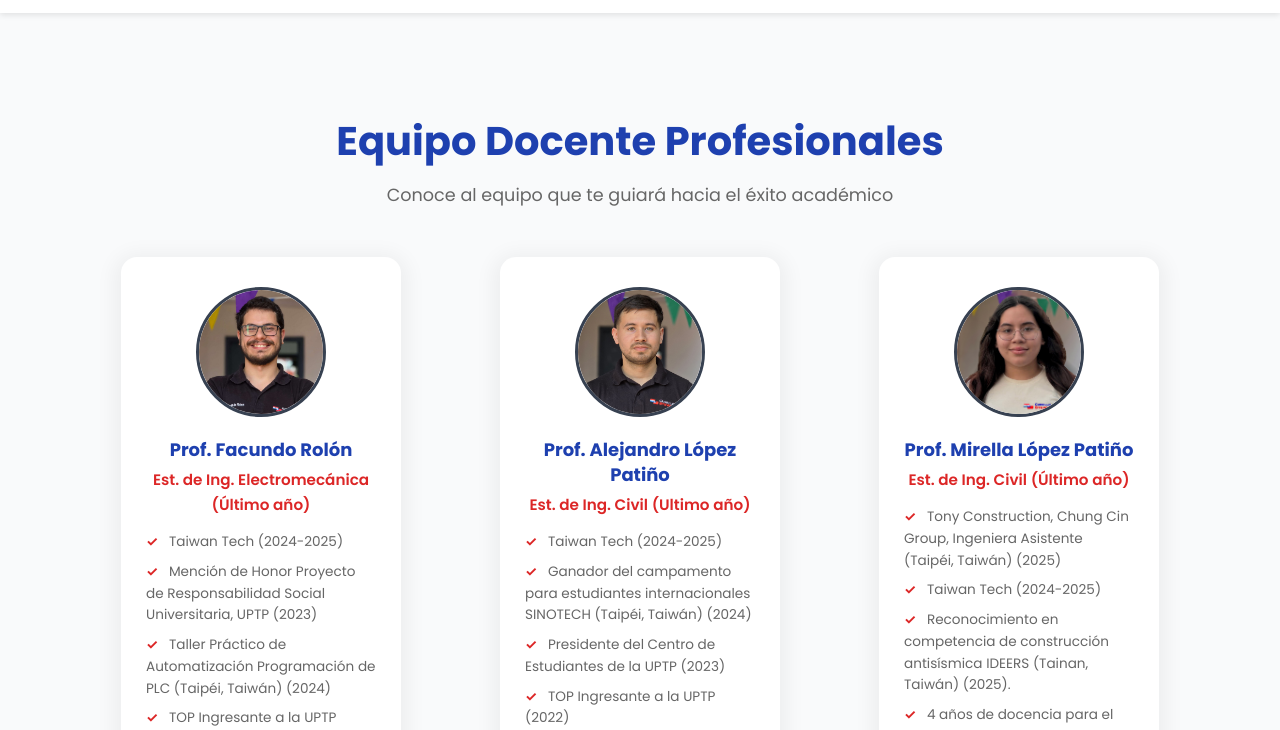
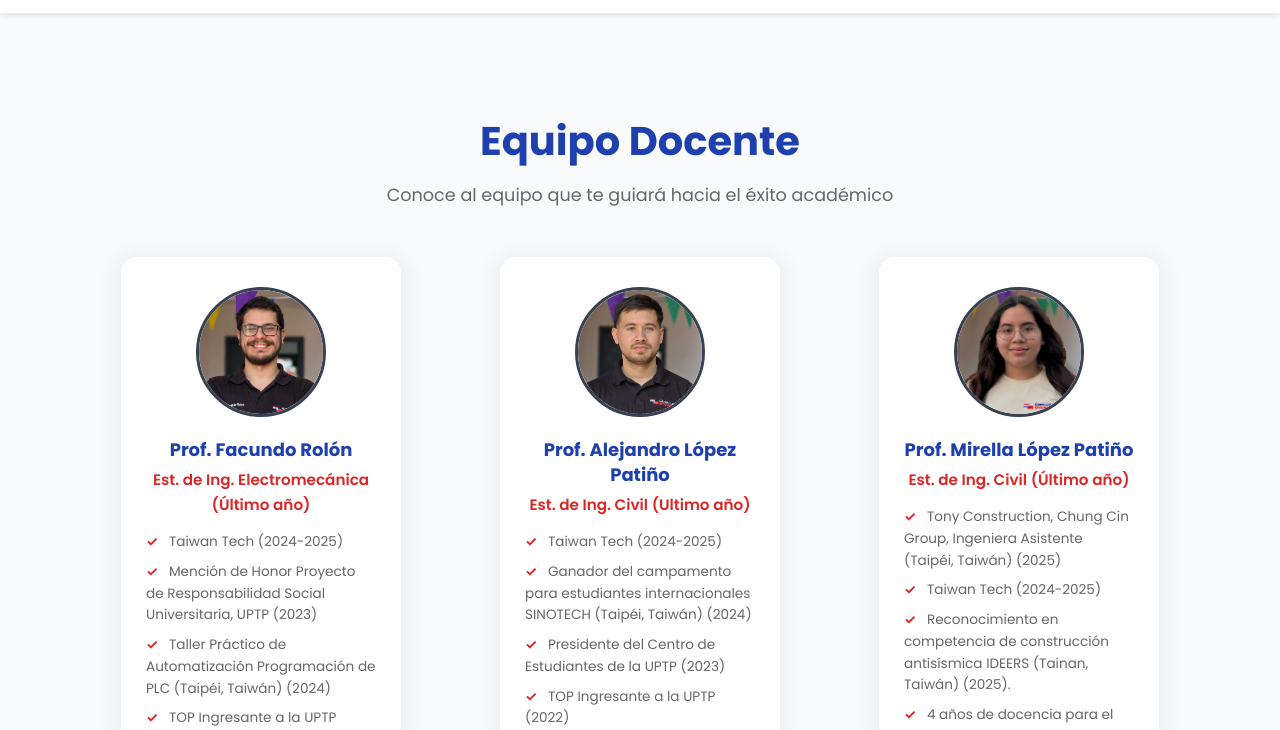
Before and after one commit to MatiasVeraG/Cursillo-Stewart, a plain HTML site: page profesores.html in a window 1280 px wide. Shown: the part 67-797 px from the top of the page. Drawn offline with nearby package versions, Linux system fonts and the light colour scheme; a script that the page names is missing.

Commit message:
Cambio de texto de profesores.html

```diff
--- a/profesores.html
+++ b/profesores.html
@@ -134,7 +134,7 @@
       <div class="container">
         <div class="section-header" style="margin-bottom: 3rem">
           <h2 id="profesores-title" style="font-size: 2.5rem; margin-bottom: 0.5rem">
-            Equipo Docente Profesionales
+            Equipo Docente
           </h2>
           <p id="profesores-subtitle" style="font-size: 1.1rem; color: #666">
             Conoce al equipo que te guiará hacia el éxito académico
```
